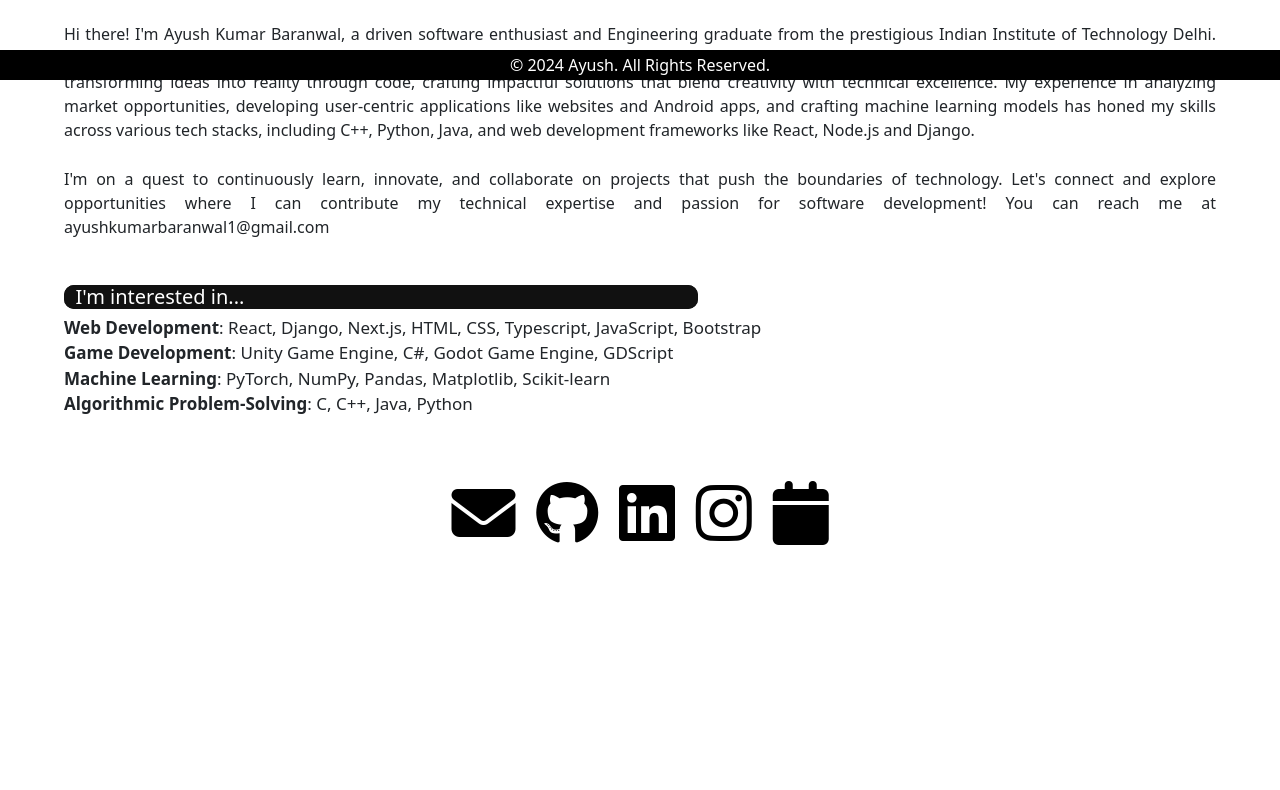
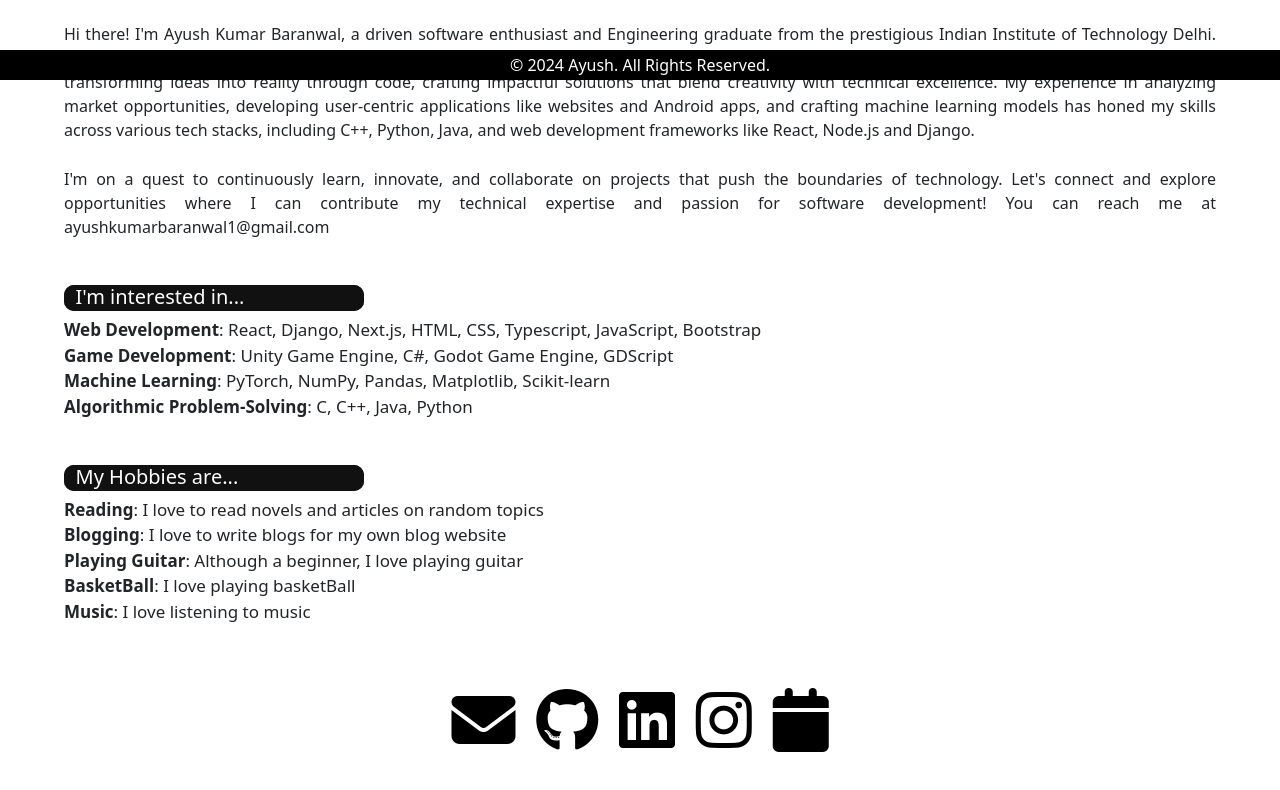
Before and after one commit to Ayush-Baranwal-X/Ayush-Baranwal-X.github.io, a React (Create React App) app: page / in a window 1280 px wide. Shown: the part 720-1510 px from the top of the page. Before the commit the page ends 1305 px from the top, so only its background shows below. Built offline with nearby package versions, Linux system fonts and the light colour scheme.

Commit message:
Added section for hobbies

```diff
--- a/src/MyComponents/About.js
+++ b/src/MyComponents/About.js
@@ -16,7 +16,7 @@ const About = (props) => {
                         I'm on a quest to continuously learn, innovate, and collaborate on projects that push the boundaries of technology. Let's connect and explore opportunities where I can contribute my technical expertise and passion for software development! You can reach me at ayushkumarbaranwal1@gmail.com
                     </p>
                     <br></br>
-                    <h1 className='glow-on-hover' style={{ height: '10%', fontSize: '26px', margin: '0.5% 0px', width: '26%', paddingLeft: '1%' }}>I'm interested in...</h1>
+                    <h1 className='glow-on-hover' style={{ height: '100%', fontSize: '26px', margin: '0.5% 0px', width: '26%', paddingLeft: '1%', paddingBottom:'0.2%' }}>I'm interested in...</h1>
                     <p style={{ textAlign: 'justify', fontSize: '17px' }}>
                         <table>
                             <tr>
@@ -34,6 +34,32 @@ const About = (props) => {
                             <tr>
                                 <td style={{ paddingRight: '15px' }}><b>Algorithmic Problem-Solving</b></td>
                                 <td>C, C++, Java, Python</td>
+                            </tr>
+                        </table>
+                    </p>
+                    <br></br>
+                    <h1 className='glow-on-hover' style={{ height: '100%', fontSize: '26px', margin: '0.5% 0px', width: '26%', paddingLeft: '1%', paddingBottom:'0.2%' }}>My Hobbies are...</h1>
+                    <p style={{ textAlign: 'justify', fontSize: '17px' }}>
+                        <table>
+                            <tr>
+                                <td><b>Reading</b></td>
+                                <td>I love to read novels and articles on random topics</td>
+                            </tr>
+                            <tr>
+                                <td><b>Blogging</b></td>
+                                <td>I love to write blogs for my own blog website</td>
+                            </tr>
+                            <tr>
+                                <td style={{ paddingRight: '15px' }}><b>Playing Guitar</b></td>
+                                <td>Although a beginner, I love playing guitar</td>
+                            </tr>
+                            <tr>
+                                <td><b>BasketBall</b></td>
+                                <td>I love playing basketBall</td>
+                            </tr>
+                            <tr>
+                                <td><b>Music</b></td>
+                                <td>I love listening to music</td>
                             </tr>
                         </table>
                     </p>
@@ -58,7 +84,7 @@ const About = (props) => {
                         I'm on a quest to continuously learn, innovate, and collaborate on projects that push the boundaries of technology. Let's connect and explore opportunities where I can contribute my technical expertise and passion for software development! You can reach me at ayushkumarbaranwal1@gmail.com
                     </p>
                     <br></br>
-                    <h1 className='glow-on-hover' style={{ height: '10%', fontSize: '20px', margin: '0.5% 0px', width: '55%', paddingLeft: '1%' }}>I'm interested in...</h1>
+                    <h1 className='glow-on-hover' style={{ height: '10%', fontSize: '20px', margin: '0.5% 0px', width: '26%', paddingLeft: '1%', paddingBottom:'0.2%' }}>I'm interested in...</h1>
                     <p style={{ textAlign: 'justify', fontSize: '17px' }}>
                         <b>Web Development</b>: React, Django, Next.js, HTML, CSS, Typescript, JavaScript, Bootstrap
                         <br></br>
@@ -67,6 +93,19 @@ const About = (props) => {
                         <b>Machine Learning</b>: PyTorch, NumPy, Pandas, Matplotlib, Scikit-learn
                         <br></br>
                         <b>Algorithmic Problem-Solving</b>: C, C++, Java, Python
+                    </p>
+                    <br></br>
+                    <h1 className='glow-on-hover' style={{ height: '10%', fontSize: '20px', margin: '0.5% 0px', width: '26%', paddingLeft: '1%', paddingBottom:'0.2%' }}>My Hobbies are...</h1>
+                    <p style={{ textAlign: 'justify', fontSize: '17px' }}>
+                        <b>Reading</b>: I love to read novels and articles on random topics
+                        <br></br>
+                        <b>Blogging</b>: I love to write blogs for my own blog website
+                        <br></br>
+                        <b>Playing Guitar</b>: Although a beginner, I love playing guitar
+                        <br></br>
+                        <b>BasketBall</b>: I love playing basketBall
+                        <br></br>
+                        <b>Music</b>: I love listening to music
                     </p>
                 </div>
                 :
@@ -89,7 +128,7 @@ const About = (props) => {
                         I'm on a quest to continuously learn, innovate, and collaborate on projects that push the boundaries of technology. Let's connect and explore opportunities where I can contribute my technical expertise and passion for software development!
                     </p>
                     <br></br>
-                    <h1 className='glow-on-hover' style={{ height: '10%', fontSize: '20px', margin: '0.5% 0px', width: '55%', paddingLeft: '1%' }}>I'm interested in...</h1>
+                    <h1 className='glow-on-hover' style={{ height: '10%', fontSize: '20px', margin: '0.5% 0px', width: '55%', paddingLeft: '1%', paddingBottom:'0.2%' }}>I'm interested in...</h1>
                     <p style={{ textAlign: 'justify', fontSize: '17px' }}>
                         <b>Web Development</b>: React, Django, Next.js, HTML, CSS, Typescript, JavaScript, Bootstrap
                         <br></br>
@@ -98,6 +137,19 @@ const About = (props) => {
                         <b>Machine Learning</b>: PyTorch, NumPy, Pandas, Matplotlib, Scikit-learn
                         <br></br>
                         <b>Algorithmic Problem-Solving</b>: C, C++, Java, Python
+                    </p>
+                    <br></br>
+                    <h1 className='glow-on-hover' style={{ height: '10%', fontSize: '20px', margin: '0.5% 0px', width: '55%', paddingLeft: '1%', paddingBottom:'0.2%' }}>My Hobbies are...</h1>
+                    <p style={{ textAlign: 'justify', fontSize: '17px' }}>
+                        <b>Reading</b>: I love to read novels and articles on random topics
+                        <br></br>
+                        <b>Blogging</b>: I love to write blogs for my own blog website
+                        <br></br>
+                        <b>Playing Guitar</b>: Although a beginner, I love playing guitar
+                        <br></br>
+                        <b>BasketBall</b>: I love playing basketBall
+                        <br></br>
+                        <b>Music</b>: I love listening to music
                     </p>
                 </div>
                 :
```
